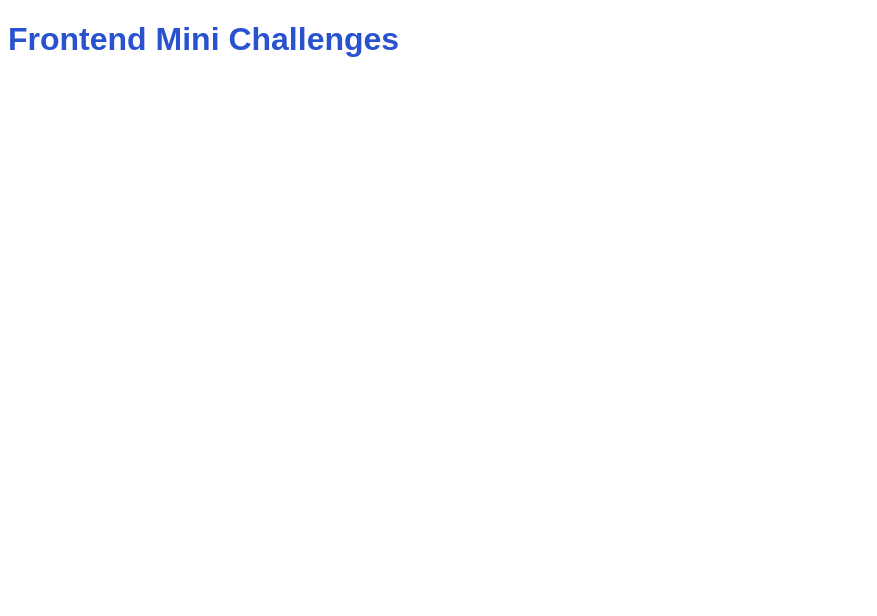
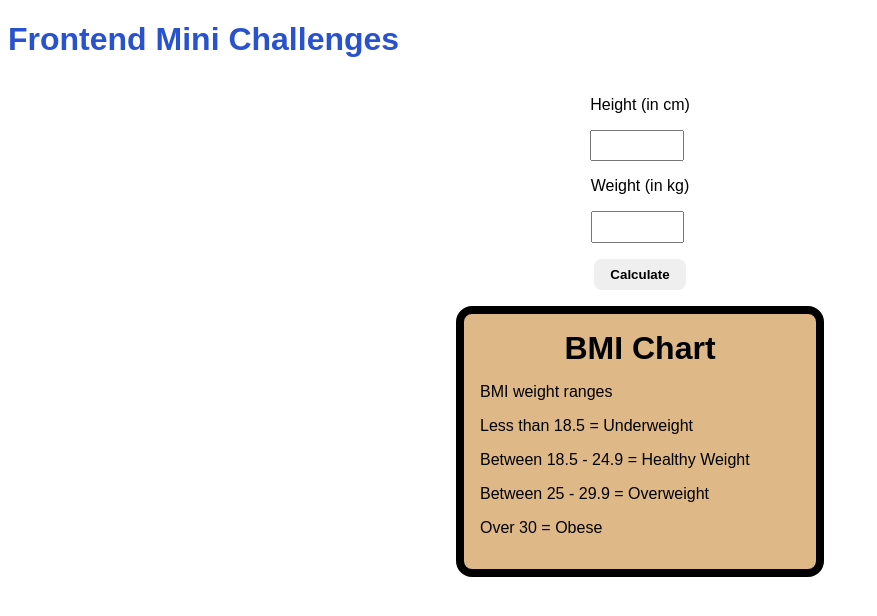
Before and after one commit to Sivananda-Balaji/frontend-react-challenges, a React (Vite) app: page /challenges/BMICalculator in a window 1280 px wide. Shown: the top 616 px of the page, without its empty margins (0-877 px from the left). Built offline with nearby package versions, Linux system fonts and the light colour scheme.

Commit message:
add BMI calculator challenge to the project

```diff
--- a/src/App.jsx
+++ b/src/App.jsx
@@ -19,6 +19,7 @@ import TelephoneFormatter from "./challenges/TelephoneFormatter/TelephoneFormatt
 import StringTransformers from "./challenges/StringTransformers/StringTransformers";
 import TicTacToe from "./challenges/TicTacToe/TicTacToe";
 import ExpenseTracker from "./challenges/ExpenseTracker/ExpenseTracker";
+import BMICalculator from "./challenges/BMICalculator/BMICalculator";
 
 function App() {
   return (
@@ -67,6 +68,7 @@ function App() {
             path="challenges/ExpenseTracker"
             element={<ExpenseTracker />}
           />
+          <Route path="challenges/BMICalculator" element={<BMICalculator />} />
         </Routes>
       </main>
     </div>
--- /dev/null
+++ b/src/challenges/BMICalculator/BMICalculator.jsx
@@ -0,0 +1,57 @@
+import { useState } from "react";
+import style from "./BMICalculator.module.css";
+import BMICard from "./BMICard";
+
+const BMICalculator = () => {
+  const [height, setHeight] = useState("");
+  const [weight, setWeight] = useState("");
+  const [bmi, setBmi] = useState("");
+  const handleHeight = (e) => {
+    const { value } = e.target;
+    if (/^\d*\.?\d*$/.test(value)) {
+      setHeight(value);
+    }
+  };
+  const handleWeight = (e) => {
+    const { value } = e.target;
+    if (/^\d*\.?\d*$/.test(value)) {
+      setWeight(value);
+    }
+  };
+  const handleClick = () => {
+    if (!height || !weight) {
+      return;
+    }
+    const heightInMeters = Number(height) / 100;
+    const answer = Number(weight) / (heightInMeters * heightInMeters);
+    setBmi(answer);
+  };
+  return (
+    <div className={style.container}>
+      <div className={style.heightSection}>
+        <p>Height (in cm)</p>
+        <input
+          type="text"
+          id="userHeight"
+          value={height}
+          onChange={handleHeight}
+        />
+      </div>
+      <div className={style.weightSection}>
+        <p>Weight (in kg)</p>
+        <input
+          type="text"
+          id="userWeight"
+          value={weight}
+          onChange={handleWeight}
+        />
+      </div>
+      <div className={style.buttonSection}>
+        <button onClick={handleClick}>Calculate</button>
+      </div>
+      <BMICard bmi={bmi} />
+    </div>
+  );
+};
+
+export default BMICalculator;
--- /dev/null
+++ b/src/challenges/BMICalculator/BMICalculator.module.css
@@ -0,0 +1,44 @@
+.container {
+  font-family: sans-serif;
+  font-size: 1rem;
+  display: flex;
+  flex-direction: column;
+  align-items: center;
+}
+
+.heightSection input,
+.weightSection input {
+  width: 5rem;
+  padding: 0.3rem;
+  font-size: 1rem;
+}
+
+.buttonSection {
+  margin: 1rem;
+}
+.buttonSection button {
+  padding: 0.5rem 1rem;
+  border: none;
+  border-radius: 0.5rem;
+  cursor: pointer;
+  font-weight: bold;
+}
+
+.cardSection {
+  border: 0.5rem solid black;
+  border-radius: 1rem;
+  width: 20rem;
+  padding: 1rem;
+  background-color: #deb887;
+}
+
+.initialBanner h1 {
+  margin: 0;
+  text-align: center;
+}
+
+.bmiBanner h1,
+.bmiBanner h2 {
+  margin: 0;
+  text-align: center;
+}
--- /dev/null
+++ b/src/challenges/BMICalculator/BMICard.jsx
@@ -0,0 +1,35 @@
+import style from "./BMICalculator.module.css";
+
+const BMICard = ({ bmi }) => {
+  let bmiStatus = "";
+  if (bmi < 18.5) {
+    bmiStatus = "Underweight";
+  } else if (bmi < 25) {
+    bmiStatus = "Healthy Weight";
+  } else if (bmi < 30) {
+    bmiStatus = "Overweight";
+  } else {
+    bmiStatus = "Obese";
+  }
+  return (
+    <div className={style.cardSection}>
+      {bmi ? (
+        <div className={style.bmiBanner}>
+          <h1>BMI = {bmi.toFixed(2)}</h1>
+          <h2>{bmiStatus}</h2>
+        </div>
+      ) : (
+        <div className={style.initialBanner}>
+          <h1>BMI Chart</h1>
+        </div>
+      )}
+      <p>BMI weight ranges</p>
+      <p>Less than 18.5 = Underweight</p>
+      <p>Between 18.5 - 24.9 = Healthy Weight</p>
+      <p>Between 25 - 29.9 = Overweight</p>
+      <p>Over 30 = Obese</p>
+    </div>
+  );
+};
+
+export default BMICard;
--- a/src/pages/Home.jsx
+++ b/src/pages/Home.jsx
@@ -62,6 +62,9 @@ const Home = () => {
         <li>
           <Link to="challenges/ExpenseTracker">Expense Tracker</Link>
         </li>
+        <li>
+          <Link to="challenges/BMICalculator">BMI Calculator</Link>
+        </li>
       </ul>
     </div>
   );
```
